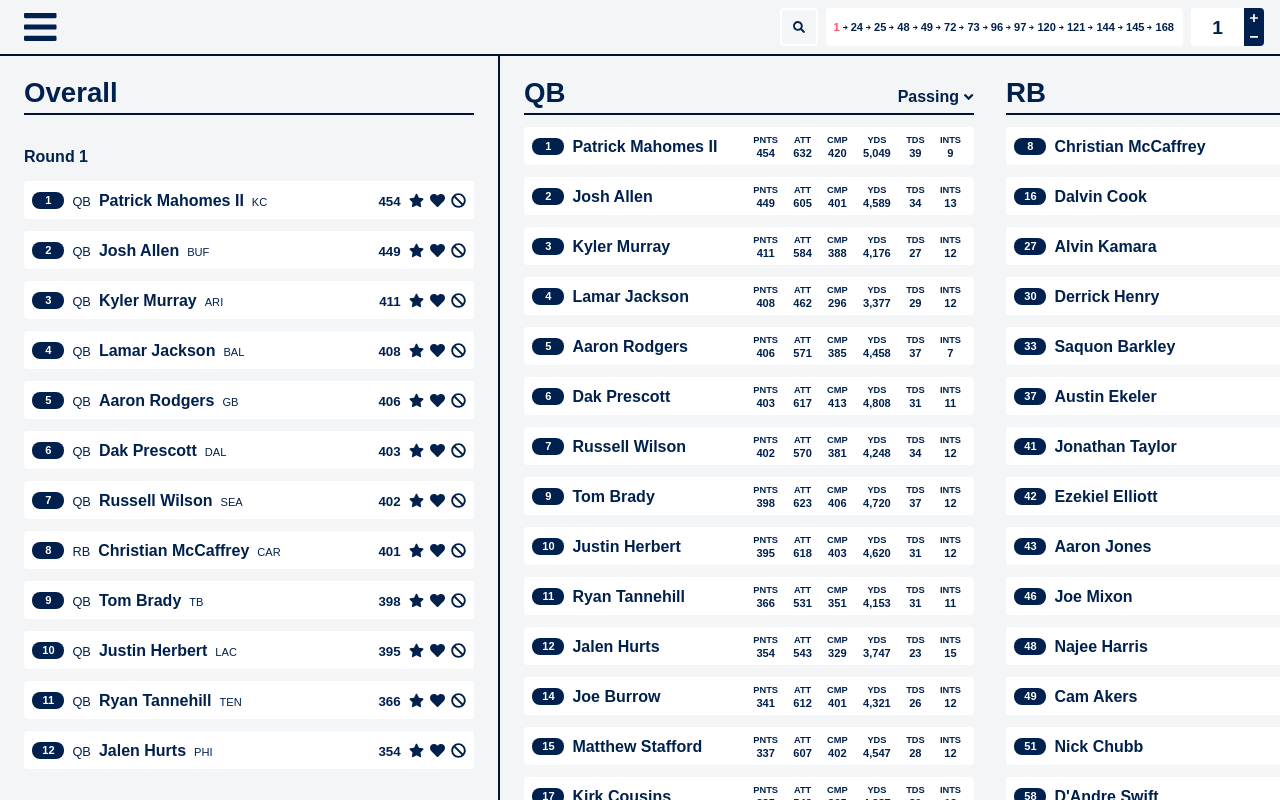
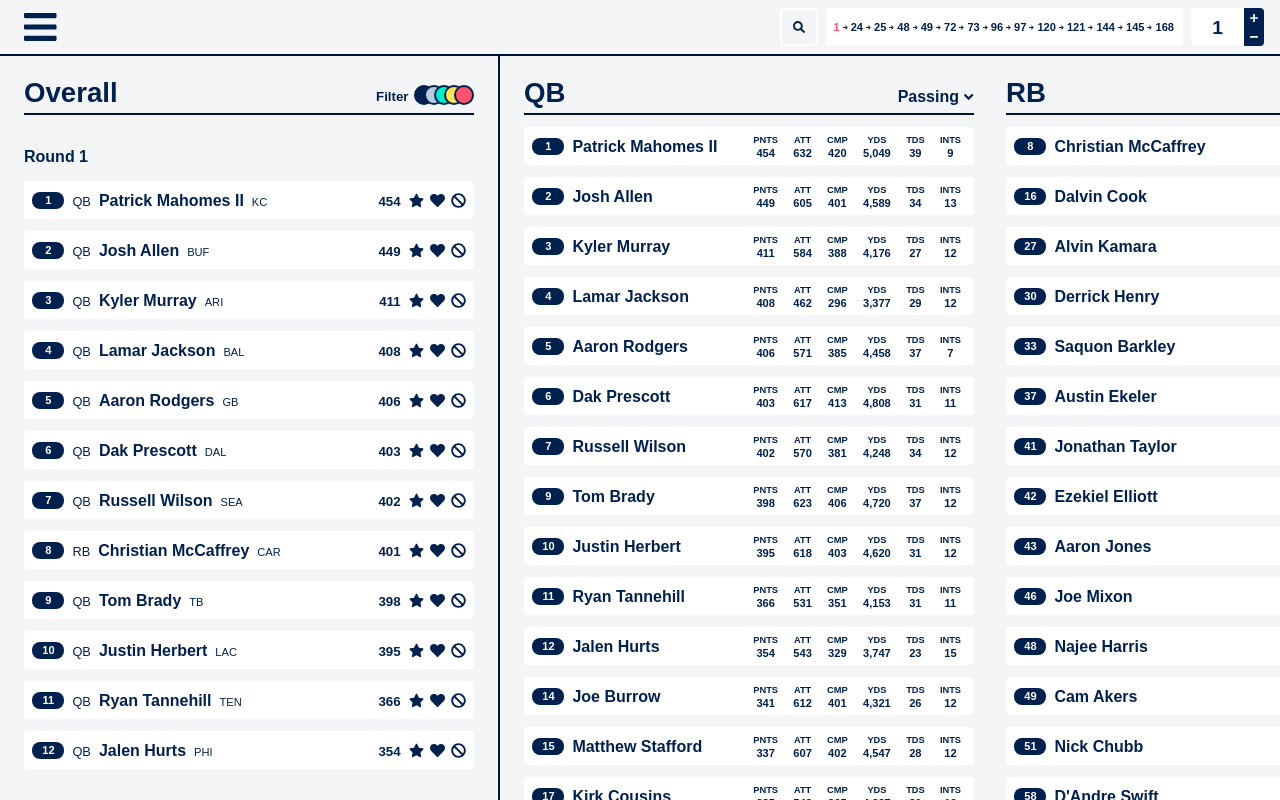
Before and after one commit to brysonchiu/ffb-companion, a React (Create React App) app in the folder ffb-app/: page / in a window 1280 px wide. Built offline with nearby package versions, Linux system fonts and the light colour scheme.

Commit message:
added player status filter, misc fixes and updates

```diff
--- a/ffb-app/public/index.html
+++ b/ffb-app/public/index.html
@@ -5,16 +5,8 @@
     <link rel="icon" href="%PUBLIC_URL%/favicon.ico" />
     <meta name="viewport" content="width=device-width, initial-scale=1" />
     <meta name="theme-color" content="#000000" />
-    <meta
-      name="description"
-      content="Web site created using create-react-app"
-    />
+    <meta name="description" content="Web site created using create-react-app" />
     <link rel="apple-touch-icon" href="%PUBLIC_URL%/logo192.png" />
-    <!--
-      manifest.json provides metadata used when your web app is installed on a
-      user's mobile device or desktop. See https://developers.google.com/web/fundamentals/web-app-manifest/
-    -->
-    <link rel="manifest" href="%PUBLIC_URL%/manifest.json" />
     <!--
       Notice the use of %PUBLIC_URL% in the tags above.
       It will be replaced with the URL of the `public` folder during the build.
--- a/ffb-app/src/App.js
+++ b/ffb-app/src/App.js
@@ -9,8 +9,15 @@
   const [players, setPlayers] = useState({});
   const [draftStatus, setDraftStatus] = useState({});
   const [sentimentStatus, setSentimentStatus] = useState({});
-  const [filter, setFilter] = useState("");
+  const [playerSearch, setPlayerSearch] = useState("");
   const [settings, setSettings] = useState({});
+  const [playerStatusFilters, setPlayerStatusFilters] = useState({
+    undrafted: true,
+    drafted: true,
+    starred: true,
+    favorited: true,
+    hated: true,
+  });
   const [currentPick, setCurrentPick] = useState(1);
   const [playersTotalPoints, setPlayersTotalPoints] = useState([]);
 
@@ -40,10 +47,13 @@
     if (localStorage.getItem("draftStatus")) setDraftStatus(JSON.parse(localStorage.getItem("draftStatus")));
 
     //Get current pick from local storage
-    if (localStorage.getItem("currentPick")) setCurrentPick(localStorage.getItem("currentPick"));
+    if (localStorage.getItem("currentPick")) setCurrentPick(parseStringToFloat(localStorage.getItem("currentPick")));
 
     //Set default settings
-    setSettings({
+    setSettings(
+      localStorage.getItem("settings")
+        ? JSON.parse(localStorage.getItem("settings"))
+        : {
             general: {
               teams: 12,
               user_pick: 1,
@@ -72,8 +82,9 @@
               menu_open: false,
               color_mode: "light",
             },
-    });
-  }, [setSettings, setPlayers]);
+          }
+    );
+  }, [setSettings, setPlayers, setSentimentStatus, setDraftStatus, setCurrentPick]);
 
   // Calculate players' total points and rank (sort)
   useEffect(() => {
@@ -155,9 +166,20 @@
     localStorage.setItem("currentPick", currentPick);
   }, [currentPick]);
 
+  useEffect(() => {
+    localStorage.setItem("settings", JSON.stringify(settings));
+  }, [settings]);
+
   return (
     <div className={`app app--${settings.misc?.color_mode}`}>
-      <Header filter={filter} setFilter={setFilter} settings={settings} setSettings={setSettings} currentPick={currentPick} setCurrentPick={setCurrentPick} />
+      <Header
+        playerSearch={playerSearch}
+        setPlayerSearch={setPlayerSearch}
+        settings={settings}
+        setSettings={setSettings}
+        currentPick={currentPick}
+        setCurrentPick={setCurrentPick}
+      />
       <OverallList
         players={players}
         playersTotalPoints={playersTotalPoints}
@@ -165,10 +187,12 @@
         updateSentimentStatus={updateSentimentStatus}
         draftStatus={draftStatus}
         updateDraftStatus={updateDraftStatus}
-        filter={filter}
+        playerSearch={playerSearch}
         settings={settings}
         currentPick={currentPick}
         setCurrentPick={setCurrentPick}
+        playerStatusFilters={playerStatusFilters}
+        setPlayerStatusFilters={setPlayerStatusFilters}
       />
       <PositionalLists
         players={players}
@@ -176,9 +200,10 @@
         sentimentStatus={sentimentStatus}
         draftStatus={draftStatus}
         updateDraftStatus={updateDraftStatus}
-        filter={filter}
+        playerSearch={playerSearch}
         currentPick={currentPick}
         setCurrentPick={setCurrentPick}
+        playerStatusFilters={playerStatusFilters}
       />
       <Settings
         settings={settings}
--- a/ffb-app/src/components/Header.js
+++ b/ffb-app/src/components/Header.js
@@ -3,7 +3,7 @@
 import { CurrentPick } from "./picks/CurrentPick.js";
 import { UserPicks } from "./picks/UserPicks.js";
 
-export function Header({ filter, setFilter, settings, setSettings, currentPick, setCurrentPick }) {
+export function Header({ playerSearch, setPlayerSearch, settings, setSettings, currentPick, setCurrentPick }) {
   return (
     <header className="header">
       <h1 className="visually-hidden">Fantasy Football Draft Kit</h1>
@@ -11,7 +11,7 @@
         <IconHamburger settings={settings} setSettings={setSettings} />
       </div>
       <div className="header__widgets">
-        <PlayerSearch filter={filter} setFilter={setFilter} />
+        <PlayerSearch playerSearch={playerSearch} setPlayerSearch={setPlayerSearch} />
         <UserPicks settings={settings} currentPick={currentPick} />
         <CurrentPick currentPick={currentPick} setCurrentPick={setCurrentPick} />
       </div>
--- a/ffb-app/src/components/Settings.js
+++ b/ffb-app/src/components/Settings.js
@@ -16,7 +16,7 @@
     }
   };
   const handleColorMode = (settings) => {
-    const targetMode = settings.misc.color_mode === "light" ? "dark" : "light";
+    const targetMode = settings.misc?.color_mode === "light" ? "dark" : "light";
     setSettings({
       ...settings,
       misc: {
@@ -244,7 +244,7 @@
           <div className="settings__category-container settings__category-container--full">
             <div className="switch__container">
               <label className="switch">
-                <input type="checkbox" onChange={() => handleColorMode(settings)} />
+                <input type="checkbox" checked={settings.misc?.color_mode === "dark" ? true : false} onChange={() => handleColorMode(settings)} />
                 <span className="slider slider--round"></span>
               </label>
               <p className="switch__text">{settings.misc?.color_mode} mode</p>
--- a/ffb-app/src/components/player/OverallList.js
+++ b/ffb-app/src/components/player/OverallList.js
@@ -9,20 +9,37 @@
   updateSentimentStatus,
   draftStatus,
   updateDraftStatus,
-  filter,
+  playerSearch,
   currentPick,
   setCurrentPick,
   settings,
+  playerStatusFilters,
+  setPlayerStatusFilters,
 }) {
   let player = 0;
-  const filteredPlayers = (playersTotalPoints) => {
-    return playersTotalPoints.filter((obj) => {
-      if (filter !== "") {
-        return players[obj[0]]["PLAYER"].toLowerCase().includes(filter.toLowerCase());
-      } else {
-        return true;
-      }
-    });
+  const filteredPlayers = (players, playersTotalPoints, playerSearch) => {
+    return playersTotalPoints
+      .filter((obj) => {
+        ///check if draft status and filter status are in line
+        if ((draftStatus[obj[0]] && playerStatusFilters.drafted) || (!draftStatus[obj[0]] && playerStatusFilters.undrafted)) {
+          //then check if sentiment status and filters are true
+          if (sentimentStatus[obj[0]]) {
+            let sentiment = sentimentStatus[obj[0]];
+            return playerStatusFilters[sentiment];
+          } else {
+            return true;
+          }
+        } else {
+          return false;
+        }
+      })
+      .filter((obj) => {
+        if (playerSearch !== "") {
+          return players[obj[0]]["PLAYER"].toLowerCase().includes(playerSearch.toLowerCase());
+        } else {
+          return true;
+        }
+      });
   };
 
   const roundLoop = (filteredPlayers, settings) => {
@@ -79,12 +96,27 @@
     return playersSplitIntoRounds;
   };
 
+  const handlePlayerStatusFilters = (e) => {
+    setPlayerStatusFilters({ ...playerStatusFilters, [e.target.name]: !playerStatusFilters[e.target.name] });
+  };
+
   return (
     <div className="overall-list">
       <div className="list-head">
         <h2 className="list-heading">Overall</h2>
+        <fieldset className="player-filter">
+          <legend>Filter</legend>
+          {Object.keys(playerStatusFilters).map((key) => (
+            <div className="player-filter__input-container" key={key}>
+              <input type="checkbox" id={`filter-${key}`} name={key} checked={playerStatusFilters[key]} onChange={handlePlayerStatusFilters} />
+              <label htmlFor={`filter-${key}`}>
+                <span className="visually-hidden">{key}</span>
+              </label>
+            </div>
+          ))}
+        </fieldset>
       </div>
-      <div className="player-list">{roundLoop(filteredPlayers(playersTotalPoints), settings)}</div>
+      <div className="player-list">{roundLoop(filteredPlayers(players, playersTotalPoints, playerSearch), settings)}</div>
     </div>
   );
 }
--- a/ffb-app/src/helpers.js
+++ b/ffb-app/src/helpers.js
@@ -20,7 +20,7 @@
 
 //Set min limit to 1 on current pick
 export function checkPick(currentPick) {
-  return currentPick < 1 ? 1 : currentPick;
+  return currentPick < 1 ? 1 : parseStringToFloat(currentPick);
 }
 
 //Total Roster Size
--- a/ffb-app/src/styles/players.scss
+++ b/ffb-app/src/styles/players.scss
@@ -87,6 +87,70 @@
     outline: none;
     .app--dark & {
       color: $lightest;
+    }
+  }
+  .player-filter {
+    border: none;
+    display: flex;
+    padding: 0 0 0 40px;
+    margin: 0;
+    position: relative;
+    &:hover .player-filter__input-container {
+      margin-right: 2px;
+    }
+    .player-filter__input-container {
+      position: relative;
+      margin-right: -10px;
+      height: 20px;
+      &:last-of-type {
+        margin-right: 0;
+      }
+    }
+    legend {
+      position: absolute;
+      left: 0;
+      font-weight: bold;
+      padding-top: 2px;
+      @extend .small1;
+      .app--dark & {
+        color: $lightest;
+      }
+    }
+    input[type="checkbox"] {
+      visibility: hidden;
+      &:checked + label {
+        background-color: $primary;
+        .app--dark & {
+          background-color: $lightest;
+        }
+      }
+    }
+    label {
+      background-color: $light;
+      border: 2px solid $primary;
+      border-radius: 50%;
+      cursor: pointer;
+      height: 20px;
+      left: 0;
+      position: absolute;
+      top: 0;
+      width: 20px;
+      .app--dark & {
+        background-color: $darkest;
+        border-color: $lightest;
+      }
+    }
+    #filter-drafted:checked + label {
+      background-color: $secondary;
+    }
+    #filter-starred:checked + label {
+      background-color: $starred;
+    }
+    #filter-favorited:checked + label {
+      background-color: $favorited;
+    }
+    #filter-hated:checked + label {
+      background-color: $hated;
     }
   }
 }
--- a/ffb-app/src/styles/settings.scss
+++ b/ffb-app/src/styles/settings.scss
@@ -32,7 +32,8 @@
     top: 0;
     left: 0;
     .app--dark & {
-      opacity: 0.8;
+      background: #000000;
+      opacity: 0.75;
     }
   }
   .close-settings {
```
Also changed, not shown: ffb-app/src/components/PlayerSearch.js (+7 -4 lines), ffb-app/src/components/player/PositionalLists.js (+75 -9 lines). Lines whose indentation alone changed are shown as unchanged.
